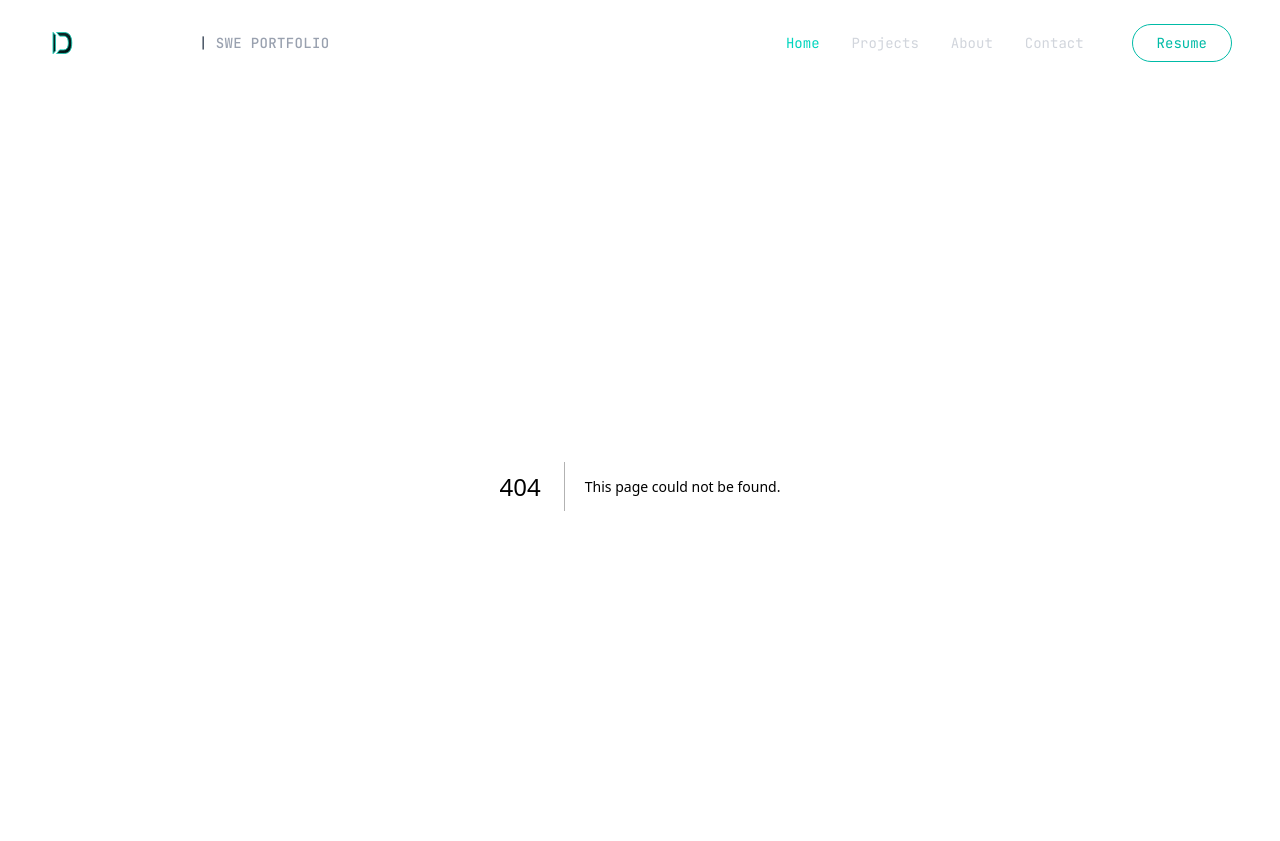
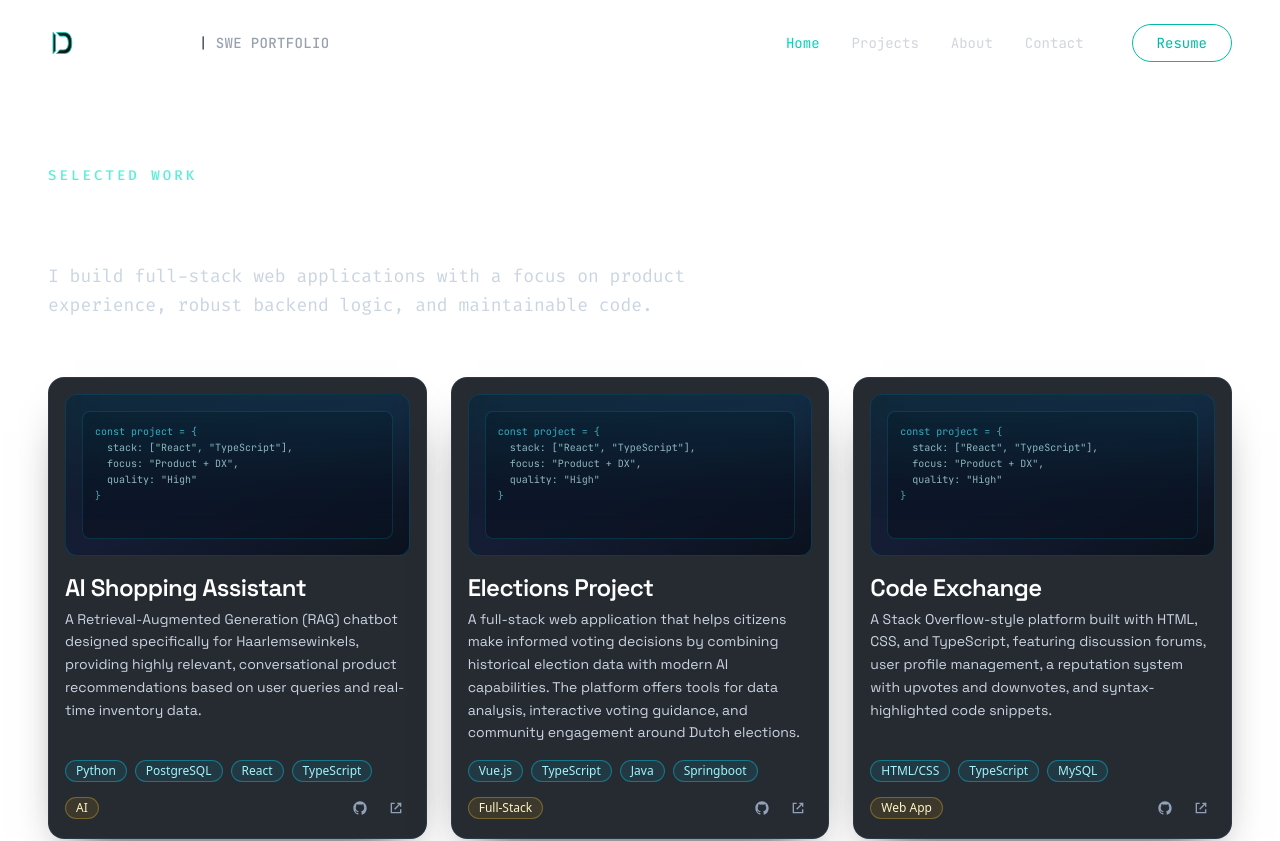
Before and after one commit to daanhoedjes/portfolio, a Next.js app: page /projects in a window 1280 px wide. Before the commit this address had no page. Shown: the top 841 px of the page. Built offline with nearby package versions, Linux system fonts and the light colour scheme.

Commit message:
feat: implement ProjectsPage component with project listings and descriptions

```diff
--- /dev/null
+++ b/app/projects/page.tsx
@@ -0,0 +1,62 @@
+import ProjectCard from "../components/features/ProjectCard";
+
+const projects = [
+	{
+		title: "AI Shopping Assistant",
+		description:
+			"A Retrieval-Augmented Generation (RAG) chatbot designed specifically for Haarlemsewinkels, providing highly relevant, conversational product recommendations based on user queries and real-time inventory data.",
+		technologies: ["Python", "PostgreSQL", "React", "TypeScript",],
+		category: "AI",
+		githubUrl: "#",
+		liveUrl: "#",
+	},
+	{
+		title: "Elections Project",
+		description:
+			"A full-stack web application that helps citizens make informed voting decisions by combining historical election data with modern AI capabilities. The platform offers tools for data analysis, interactive voting guidance, and community engagement around Dutch elections.",
+		technologies: ["Vue.js", "TypeScript", "Java", "Springboot"],
+		category: "Full-Stack",
+		githubUrl: "#",
+		liveUrl: "#",
+	},
+	{
+		title: "Code Exchange",
+		description:
+			"A Stack Overflow-style platform built with HTML, CSS, and TypeScript, featuring discussion forums, user profile management, a reputation system with upvotes and downvotes, and syntax-highlighted code snippets.",
+		technologies: ["HTML/CSS", "TypeScript", "MySQL"],
+		category: "Web App",
+		githubUrl: "#",
+		liveUrl: "#",
+	},
+];
+
+export default function ProjectsPage() {
+	return (
+		<main className="mx-auto w-full max-w-7xl px-6 py-16 md:px-12 md:py-20">
+			<header className="mb-12 md:mb-14">
+				<p className="mb-3 text-sm font-medium font-fira uppercase tracking-[0.22em] text-teal-300/90">Selected Work</p>
+				<h1 className="mb-4 text-4xl font-fira font-semibold tracking-tight text-white md:text-5xl">
+					Projects I Built End-to-End
+				</h1>
+				<p className="max-w-2xl text-base font-fira leading-relaxed text-slate-300 md:text-lg">
+					I build full-stack web applications with a focus on product experience, robust backend logic, and maintainable code.
+				</p>
+			</header>
+
+			<section className="grid grid-cols-1 gap-6 sm:grid-cols-2 xl:grid-cols-3">
+				{projects.map((project) => (
+					<ProjectCard
+						key={project.title}
+						title={project.title}
+						description={project.description}
+						technologies={project.technologies}
+						category={project.category}
+						githubUrl={project.githubUrl}
+						liveUrl={project.liveUrl}
+						className="max-w-none"
+					/>
+				))}
+			</section>
+		</main>
+	);
+}
```
